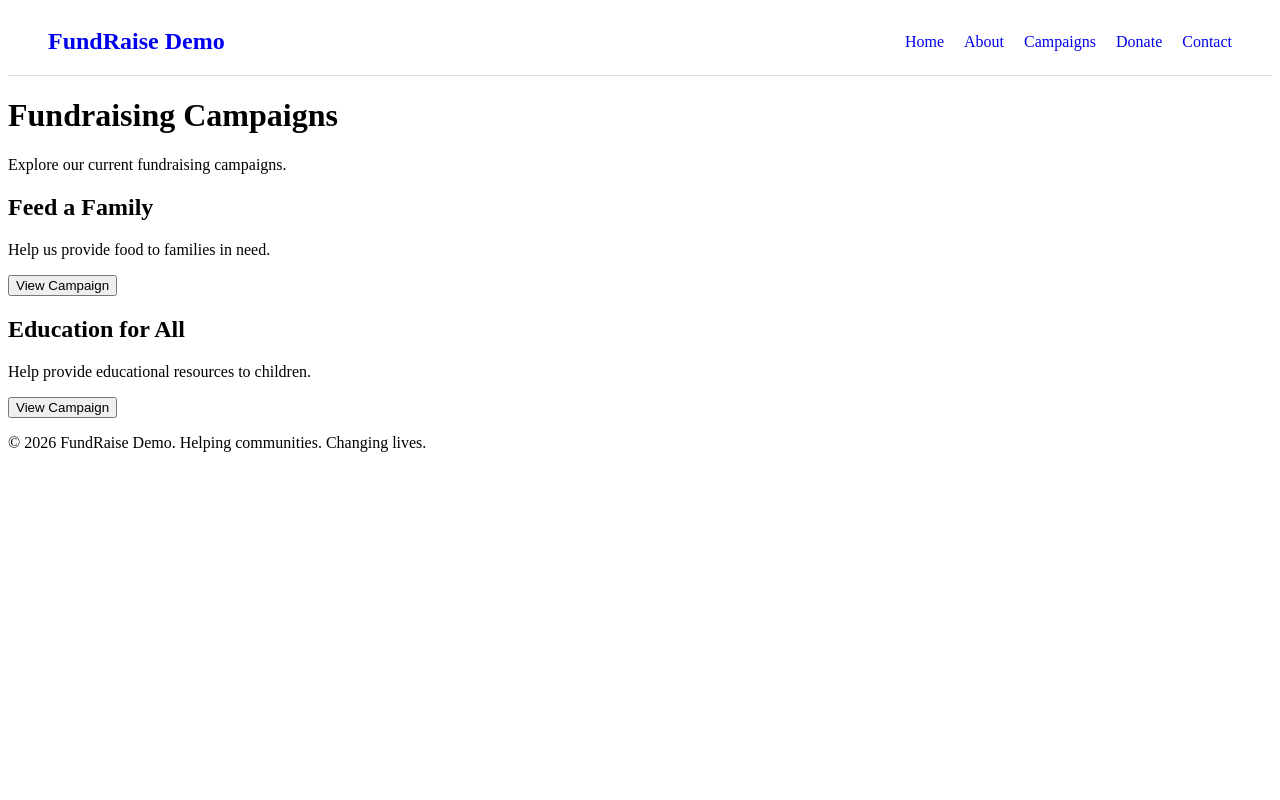
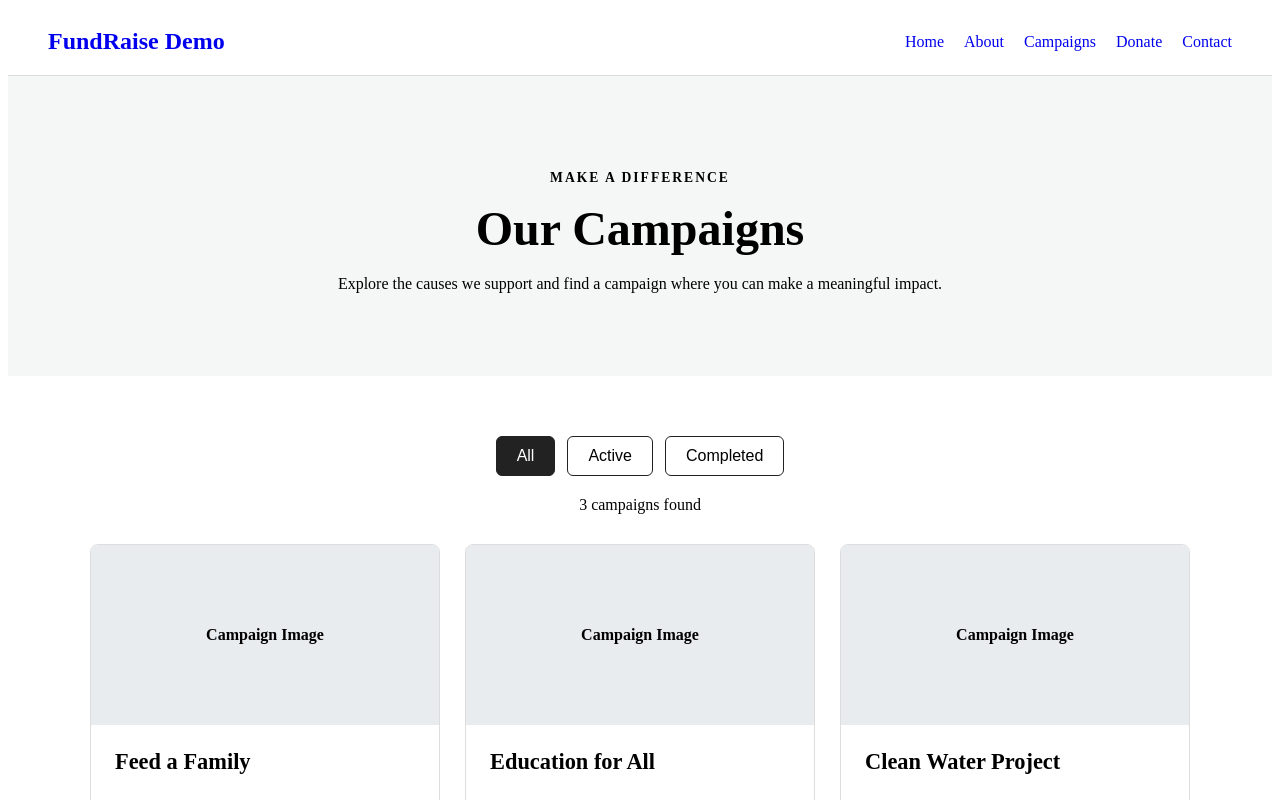
Before and after one commit to msibi-ignitious/fundraise-demo, a Nuxt app: page /campaigns in a window 1280 px wide. Shown: the top 800 px of the page. Built offline with nearby package versions, Linux system fonts and the light colour scheme.

Commit message:
Add Campaign Listing and Status Filters

```diff
--- a/app/data/campaigns.ts
+++ b/app/data/campaigns.ts
@@ -24,8 +24,8 @@ export const campaigns: Campaign[] = [
     title: 'Clean Water Project',
     description:
       'Help communities gain access to safe and clean drinking water.',
-    raised: 18000,
+    raised: 25000,
     goal: 25000,
-    status: 'active'
+    status: 'completed'
   }
 ]
--- a/app/pages/campaigns.vue
+++ b/app/pages/campaigns.vue
@@ -1,19 +1,188 @@
+<script setup lang="ts">
+import { ref, computed } from 'vue'
+import { campaigns } from '~/data/campaigns'
+
+type CampaignFilter = 'all' | 'active' | 'completed'
+
+const selectedFilter = ref<CampaignFilter>('all')
+
+const filteredCampaigns = computed(() => {
+  if (selectedFilter.value === 'all') {
+    return campaigns
+  }
+
+  return campaigns.filter(
+    (campaign) => campaign.status === selectedFilter.value
+  )
+})
+</script>
+
 <template>
-  <main>
-    <h1>Fundraising Campaigns</h1>
+  <main class="campaigns-page">
+    <section class="campaigns-hero">
+      <p class="eyebrow">MAKE A DIFFERENCE</p>
 
-    <p>Explore our current fundraising campaigns.</p>
+      <h1>Our Campaigns</h1>
 
-    <section>
-      <h2>Feed a Family</h2>
-      <p>Help us provide food to families in need.</p>
-      <button>View Campaign</button>
+      <p>
+        Explore the causes we support and find a campaign where you can make
+        a meaningful impact.
+      </p>
     </section>
 
-    <section>
-      <h2>Education for All</h2>
-      <p>Help provide educational resources to children.</p>
-      <button>View Campaign</button>
+    <section class="campaigns-content">
+      <div class="filter-bar">
+        <button
+          class="filter-button"
+          :class="{ active: selectedFilter === 'all' }"
+          @click="selectedFilter = 'all'"
+        >
+          All
+        </button>
+
+        <button
+          class="filter-button"
+          :class="{ active: selectedFilter === 'active' }"
+          @click="selectedFilter = 'active'"
+        >
+          Active
+        </button>
+
+        <button
+          class="filter-button"
+          :class="{ active: selectedFilter === 'completed' }"
+          @click="selectedFilter = 'completed'"
+        >
+          Completed
+        </button>
+      </div>
+
+      <p class="results-count">
+        {{ filteredCampaigns.length }}
+        campaign{{ filteredCampaigns.length === 1 ? '' : 's' }} found
+      </p>
+
+      <div v-if="filteredCampaigns.length > 0" class="campaign-grid">
+        <CampaignCard
+          v-for="campaign in filteredCampaigns"
+          :key="campaign.id"
+          :id="campaign.id"
+          :title="campaign.title"
+          :description="campaign.description"
+          :raised="campaign.raised"
+          :goal="campaign.goal"
+          :status="campaign.status"
+        />
+      </div>
+
+      <div v-else class="empty-state">
+        <h2>No campaigns found</h2>
+        <p>
+          There are currently no campaigns matching this filter.
+        </p>
+      </div>
     </section>
   </main>
 </template>
+
+<style scoped>
+.campaigns-page {
+  min-height: 100vh;
+}
+
+.campaigns-hero {
+  padding: 80px 40px;
+  text-align: center;
+  background: #f5f7f6;
+}
+
+.campaigns-hero > p:last-child {
+  max-width: 650px;
+  margin: 0 auto;
+  line-height: 1.6;
+}
+
+.eyebrow {
+  font-size: 0.85rem;
+  font-weight: bold;
+  letter-spacing: 2px;
+}
+
+h1 {
+  margin: 15px 0;
+  font-size: 3rem;
+}
+
+.campaigns-content {
+  max-width: 1100px;
+  margin: 0 auto;
+  padding: 60px 40px 80px;
+}
+
+.filter-bar {
+  display: flex;
+  justify-content: center;
+  gap: 12px;
+  margin-bottom: 20px;
+}
+
+.filter-button {
+  padding: 10px 20px;
+  border: 1px solid #222;
+  border-radius: 6px;
+  background: white;
+  cursor: pointer;
+  font-size: 1rem;
+}
+
+.filter-button.active {
+  background: #222;
+  color: white;
+}
+
+.results-count {
+  margin-bottom: 30px;
+  text-align: center;
+}
+
+.campaign-grid {
+  display: grid;
+  grid-template-columns: repeat(3, 1fr);
+  gap: 25px;
+}
+
+.empty-state {
+  padding: 60px 20px;
+  text-align: center;
+  border: 1px solid #ddd;
+  border-radius: 8px;
+}
+
+@media (max-width: 900px) {
+  .campaign-grid {
+    grid-template-columns: repeat(2, 1fr);
+  }
+}
+
+@media (max-width: 600px) {
+  .campaigns-hero {
+    padding: 60px 20px;
+  }
+
+  .campaigns-content {
+    padding: 40px 20px 60px;
+  }
+
+  h1 {
+    font-size: 2.2rem;
+  }
+
+  .filter-bar {
+    flex-wrap: wrap;
+  }
+
+  .campaign-grid {
+    grid-template-columns: 1fr;
+  }
+}
+</style>
```
